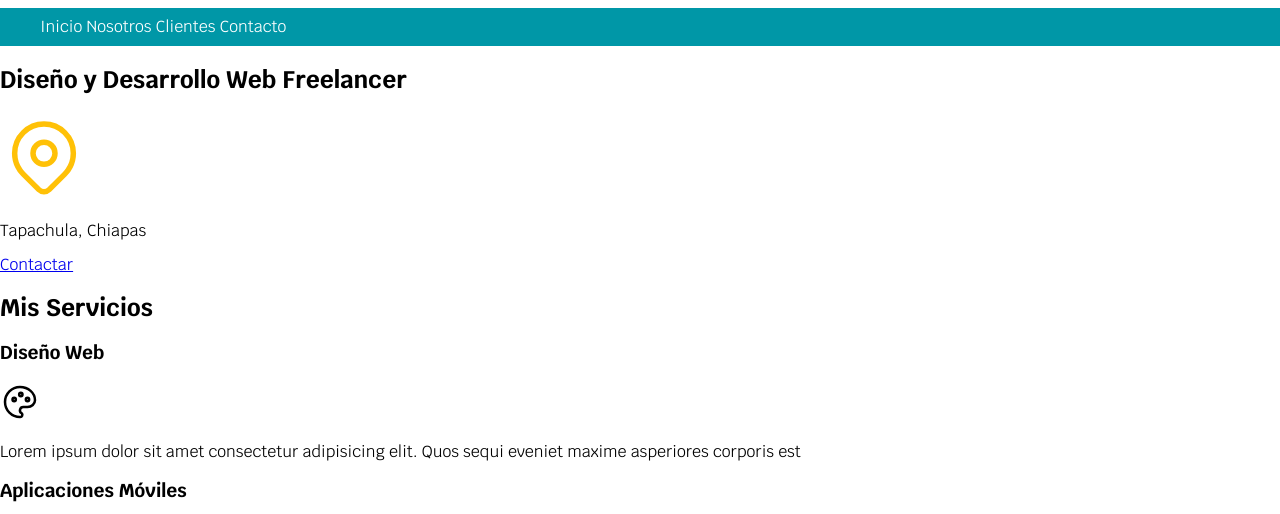
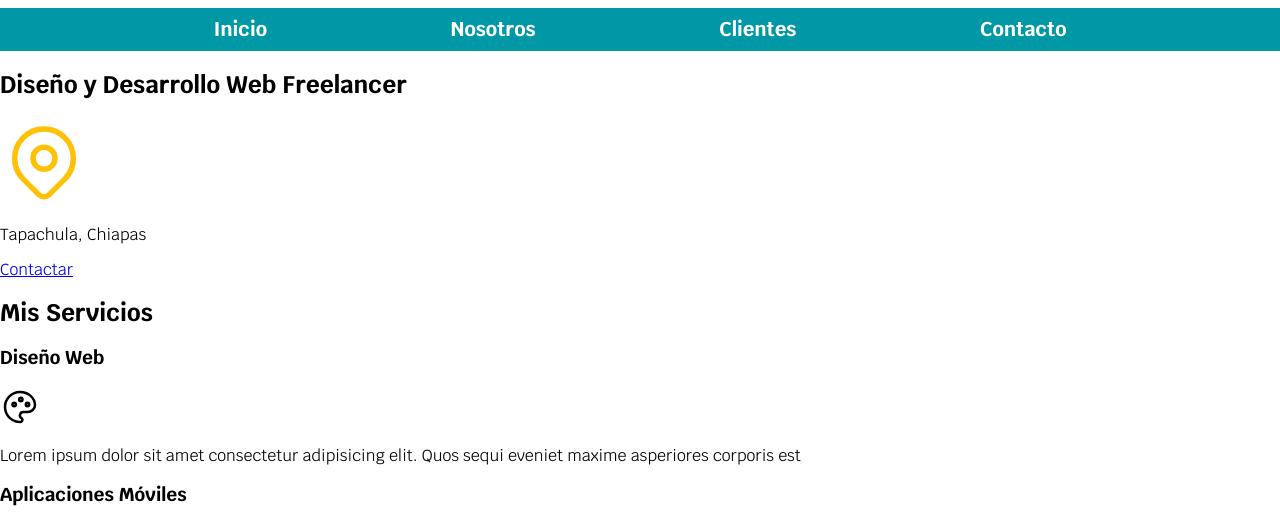
Before and after one commit to VladiMorales/freelancerinicio, a plain HTML site: page index.html in a window 1280 px wide. Shown: the part 87-601 px from the top of the page. Drawn offline with Linux system fonts and the light colour scheme.

Commit message:
Se finalizaron los estilos en la barra de navegacion

```diff
--- a/css/styles.css
+++ b/css/styles.css
@@ -34,10 +34,20 @@ body{
 }
 
 .navegacion-principal{
-    padding: 1rem;
+    display: flex; /* Habilita el uso de flexbox */
+    justify-content: space-evenly;  /* La barra de navegacion se disrtribuye */
+    /* align-items: ; //Es utilizado para centrar contenido cuando se maneja en una columna */
 }
 
 .navegacion-principal a{
+    padding: 1rem;
     color: var(--blanco);
     text-decoration: none;
+    font-size: 2rem;
+    font-weight: 700;
 }
+
+.navegacion-principal a:hover{
+    background-color: var(--primario);
+    color: var(--oscuro);
+}
```
